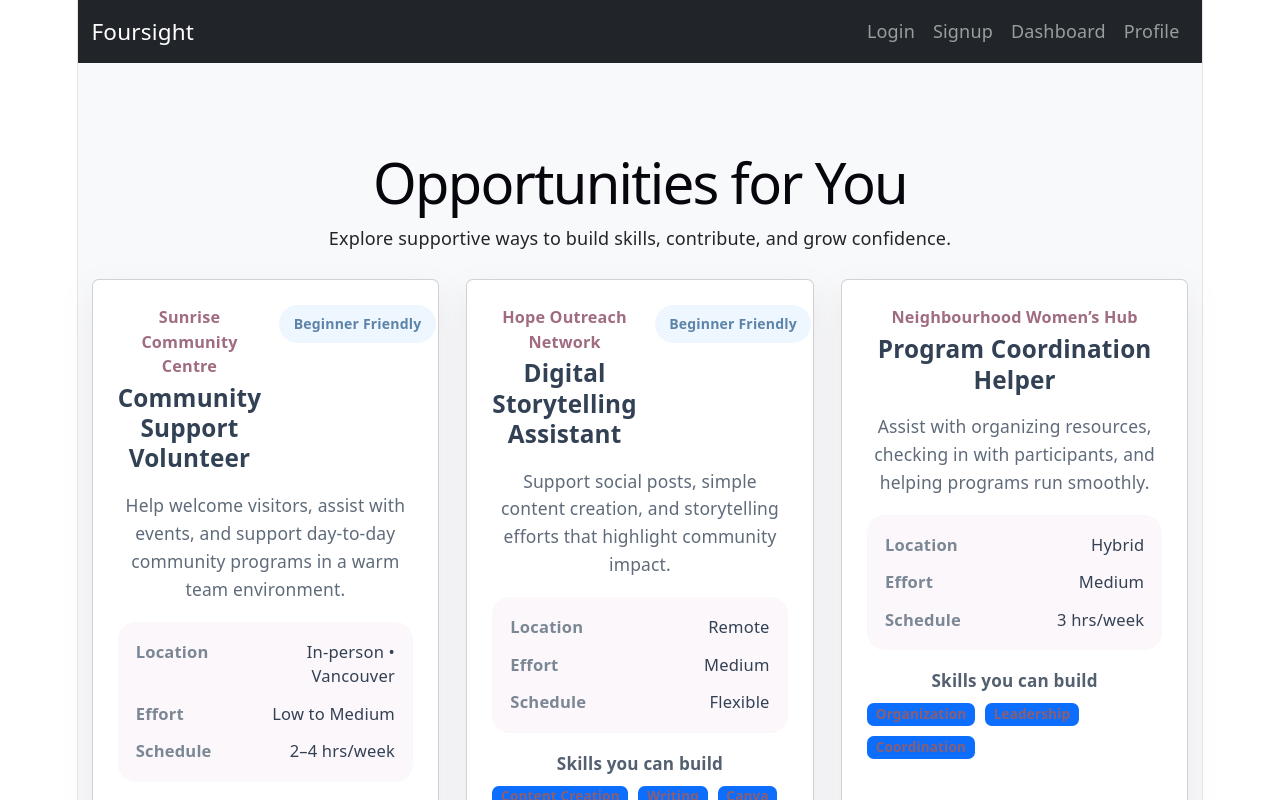
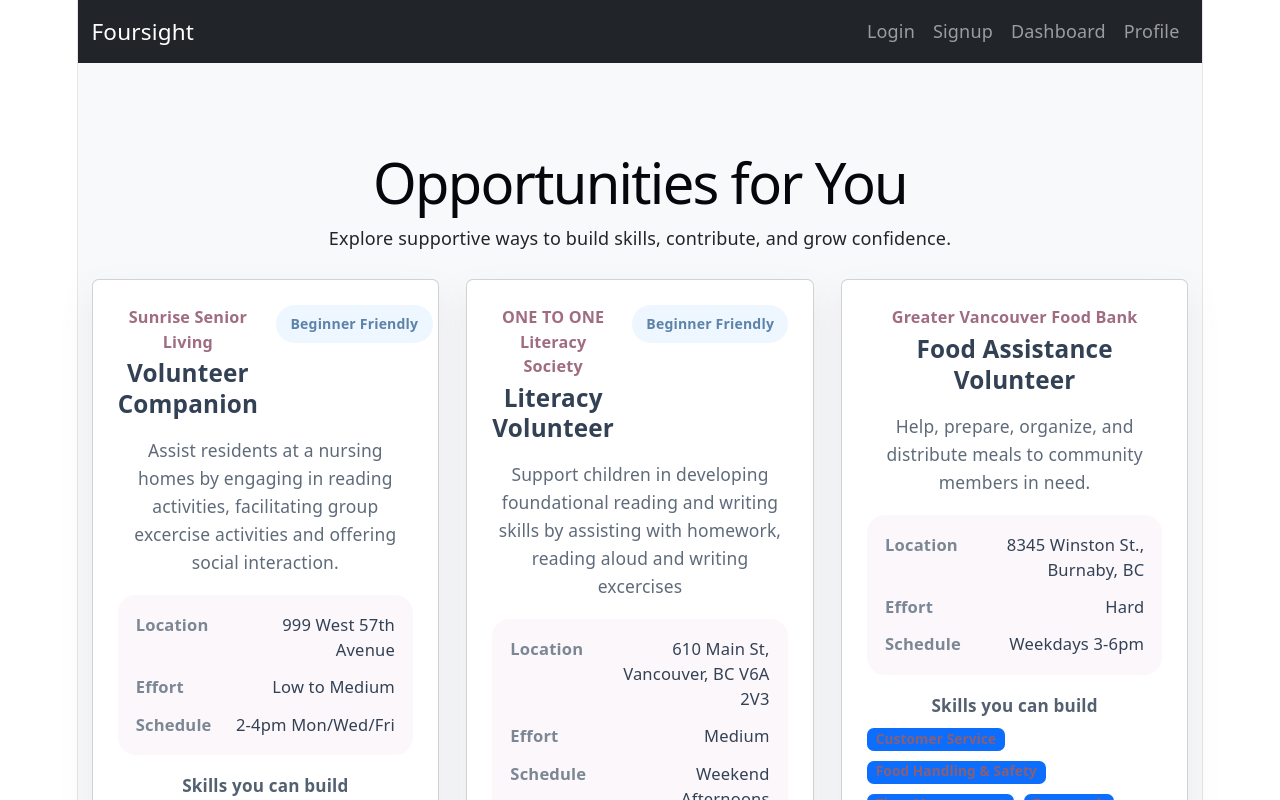
Before and after one commit to missirischeung/youCode2026, a React (Vite) app: page /dashboard in a window 1280 px wide. Shown: the top 800 px of the page. Built offline with nearby package versions, Linux system fonts and the light colour scheme.

Commit message:
Edited Opportunities

```diff
--- a/src/data/opportunities.js
+++ b/src/data/opportunities.js
@@ -1,38 +1,38 @@
 const opportunities = [
     {
       id: 1,
-      title: 'Community Support Volunteer',
-      organization: 'Sunrise Community Centre',
+      title: 'Volunteer Companion',
+      organization: 'Sunrise Senior Living',
       description:
-        'Help welcome visitors, assist with events, and support day-to-day community programs in a warm team environment.',
-      location: 'In-person • Vancouver',
+        'Assist residents at a nursing homes by engaging in reading activities, facilitating group excercise activities and offering social interaction.',
+      location: '999 West 57th Avenue',
       effortLevel: 'Low to Medium',
-      schedule: '2–4 hrs/week',
-      skills: ['Communication', 'Event Support', 'Teamwork'],
+      schedule: '2-4pm Mon/Wed/Fri',
+      skills: ['Communication', 'Event Support', 'Teamwork', 'Caregiving'],
       beginnerFriendly: true,
     },
     {
       id: 2,
-      title: 'Digital Storytelling Assistant',
-      organization: 'Hope Outreach Network',
+      title: 'Literacy Volunteer',
+      organization: 'ONE TO ONE Literacy Society',
       description:
-        'Support social posts, simple content creation, and storytelling efforts that highlight community impact.',
-      location: 'Remote',
+        'Support children in developing foundational reading and writing skills by assisting with homework, reading aloud and writing excercises',
+      location: '610 Main St, Vancouver, BC V6A 2V3',
       effortLevel: 'Medium',
-      schedule: 'Flexible',
-      skills: ['Content Creation', 'Writing', 'Canva'],
+      schedule: 'Weekend Afternoons',
+      skills: ['Teaching', 'Patience', 'Empathy', 'Organization', 'Mentorship', 'Problem-Solving'],
       beginnerFriendly: true,
     },
     {
       id: 3,
-      title: 'Program Coordination Helper',
-      organization: 'Neighbourhood Women’s Hub',
+      title: 'Food Assistance Volunteer',
+      organization: 'Greater Vancouver Food Bank',
       description:
-        'Assist with organizing resources, checking in with participants, and helping programs run smoothly.',
-      location: 'Hybrid',
-      effortLevel: 'Medium',
-      schedule: '3 hrs/week',
-      skills: ['Organization', 'Leadership', 'Coordination'],
+        'Help, prepare, organize, and distribute meals to community members in need.',
+      location: '8345 Winston St., Burnaby, BC',
+      effortLevel: 'Hard',
+      schedule: 'Weekdays 3-6pm',
+      skills: ['Customer Service', 'Food Handling & Safety', 'Time Management', 'Teamwork', 'Problem-Solving'],
       beginnerFriendly: false,
     },
   ]
```
